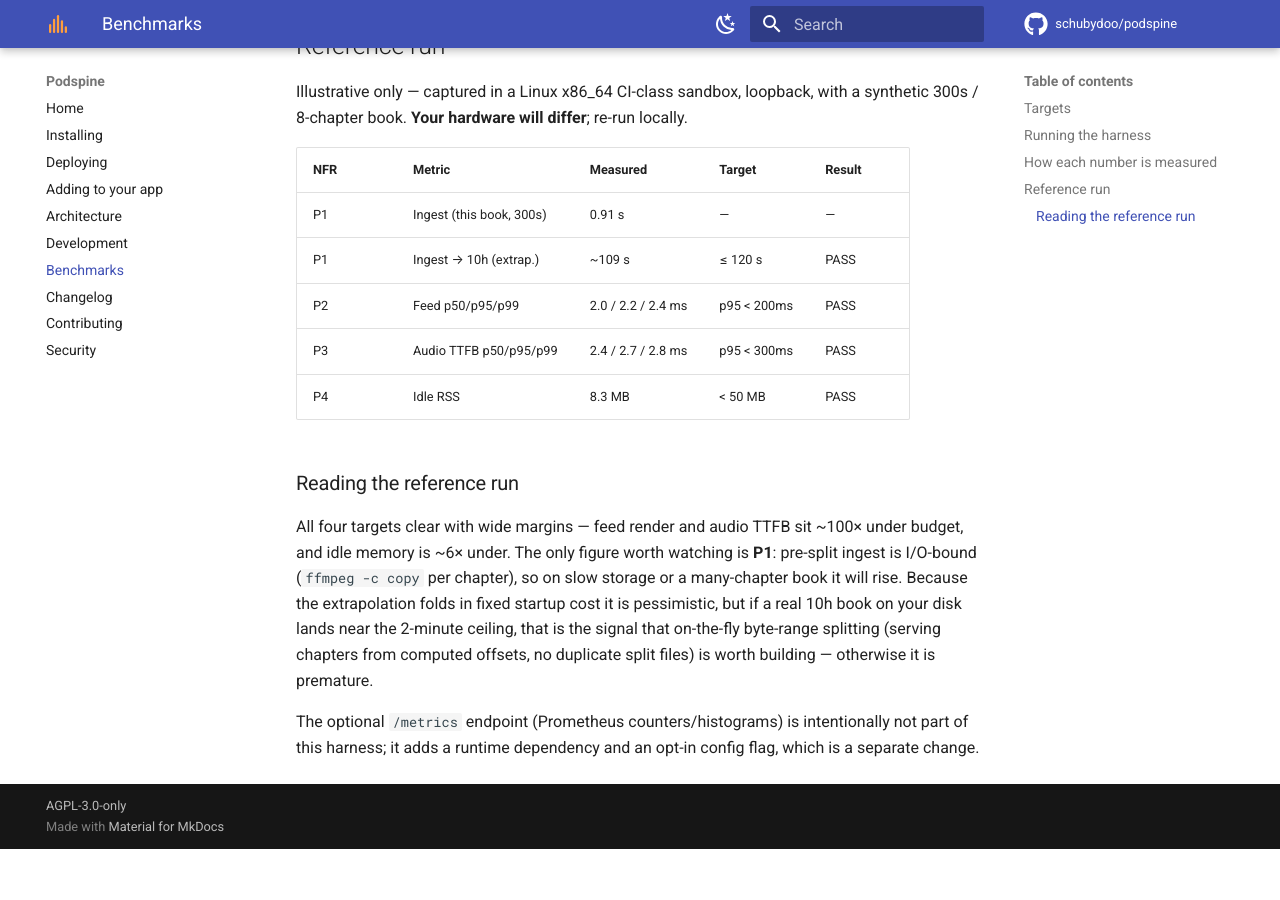
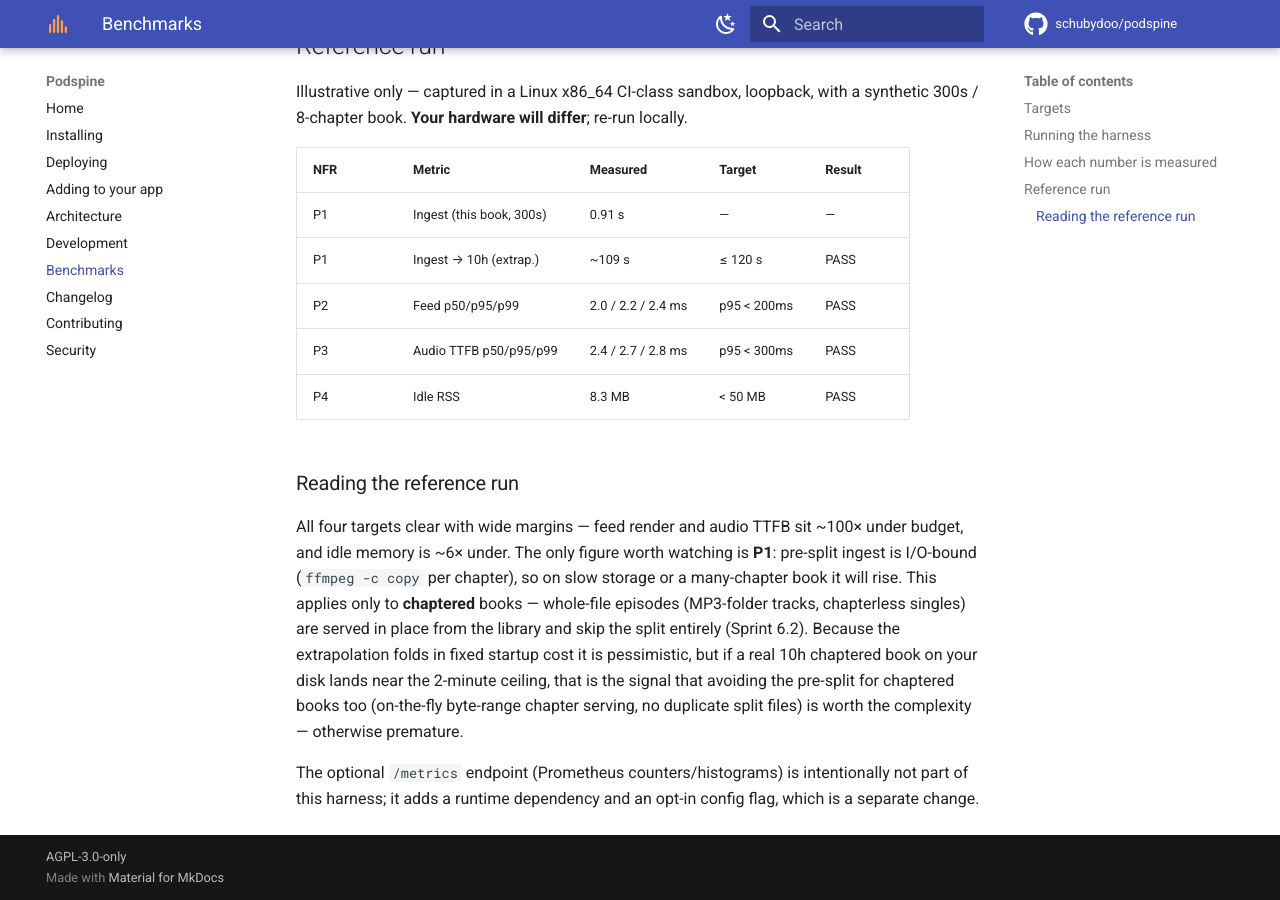
Before and after one commit to schubydoo/podspine, an MkDocs documentation site: the page built from docs/benchmarks.md, in a window 1280 px wide and 900 px high, scrolled down 1886 px. Built offline with MkDocs 1.6.1 and Material for MkDocs 9.7.7, drawn with Linux system fonts in a browser that asks for light colours; comment, search, counter and statistics services are not loaded; the version menu is left out; before the commit the page ends 2735 px from its top, so only the background shows below that.

Commit message:
docs: correct remaining copy-first/MP3-copy claims for serve-in-place
A full audit turned up docs and rustdoc/comments that #57/#59 left
describing the old copy-first behavior. Whole-file episodes (MP3-folder
tracks, chapterless singles) are served in place now, so:

- README + docs/index.md: the "Copy-first, no quality loss" feature bullet
  → "No re-encode, no quality loss" (chapters stream-copied, whole files
  served from the library); the `/data holds the split episode files`
  quickstart lines now say "any extracted chapter files".
- docs/ARCHITECTURE.md: overview + pipeline + the "Copy-first" audio-fidelity
  principle reworded to reflect in-place serving; storage bullets already fixed.
- docs/DEPLOYMENT.md: --data-dir table row + named-volume bullet.
- docs/benchmarks.md: the pre-split note is scoped to chaptered books
  (whole-file episodes skip the split entirely).
- crates/http rustdoc/comments: module header (trusted root = data dir OR
  library), resolve_audio_target doc (both in-place + extracted shapes),
  the regen + evict comments that claimed MP3-folder tracks are "copied
  verbatim" (they're served in place; a data-dir dir is only a cover or a
  legacy pre-6.2 copy).
- crates/scanner: Io-error doc no longer lists a (removed) copy operation.

Docs/comments only — no behavior change.

Co-Authored-By: Claude Opus 4.8 (1M context) <noreply@anthropic.com>

```diff
--- a/docs/benchmarks.md
+++ b/docs/benchmarks.md
@@ -83,11 +83,13 @@ synthetic 300s / 8-chapter book. **Your hardware will differ**; re-run locally.
 All four targets clear with wide margins — feed render and audio TTFB sit ~100×
 under budget, and idle memory is ~6× under. The only figure worth watching is
 **P1**: pre-split ingest is I/O-bound (`ffmpeg -c copy` per chapter), so on slow
-storage or a many-chapter book it will rise. Because the extrapolation folds in
-fixed startup cost it is pessimistic, but if a real 10h book on your disk lands
-near the 2-minute ceiling, that is the signal that on-the-fly byte-range
-splitting (serving chapters from computed offsets, no duplicate split files) is
-worth building — otherwise it is premature.
+storage or a many-chapter book it will rise. This applies only to **chaptered**
+books — whole-file episodes (MP3-folder tracks, chapterless singles) are served in
+place from the library and skip the split entirely (Sprint 6.2). Because the
+extrapolation folds in fixed startup cost it is pessimistic, but if a real 10h
+chaptered book on your disk lands near the 2-minute ceiling, that is the signal
+that avoiding the pre-split for chaptered books too (on-the-fly byte-range chapter
+serving, no duplicate split files) is worth the complexity — otherwise premature.
 
 The optional `/metrics` endpoint (Prometheus counters/histograms) is intentionally
 not part of this harness; it adds a runtime dependency and an opt-in config flag,
```
Also changed, not shown: README.md (+4 -4 lines), docs/ARCHITECTURE.md (+7 -5 lines), docs/DEPLOYMENT.md (+2 -2 lines), docs/index.md (+6 -5 lines), 2 other files.
